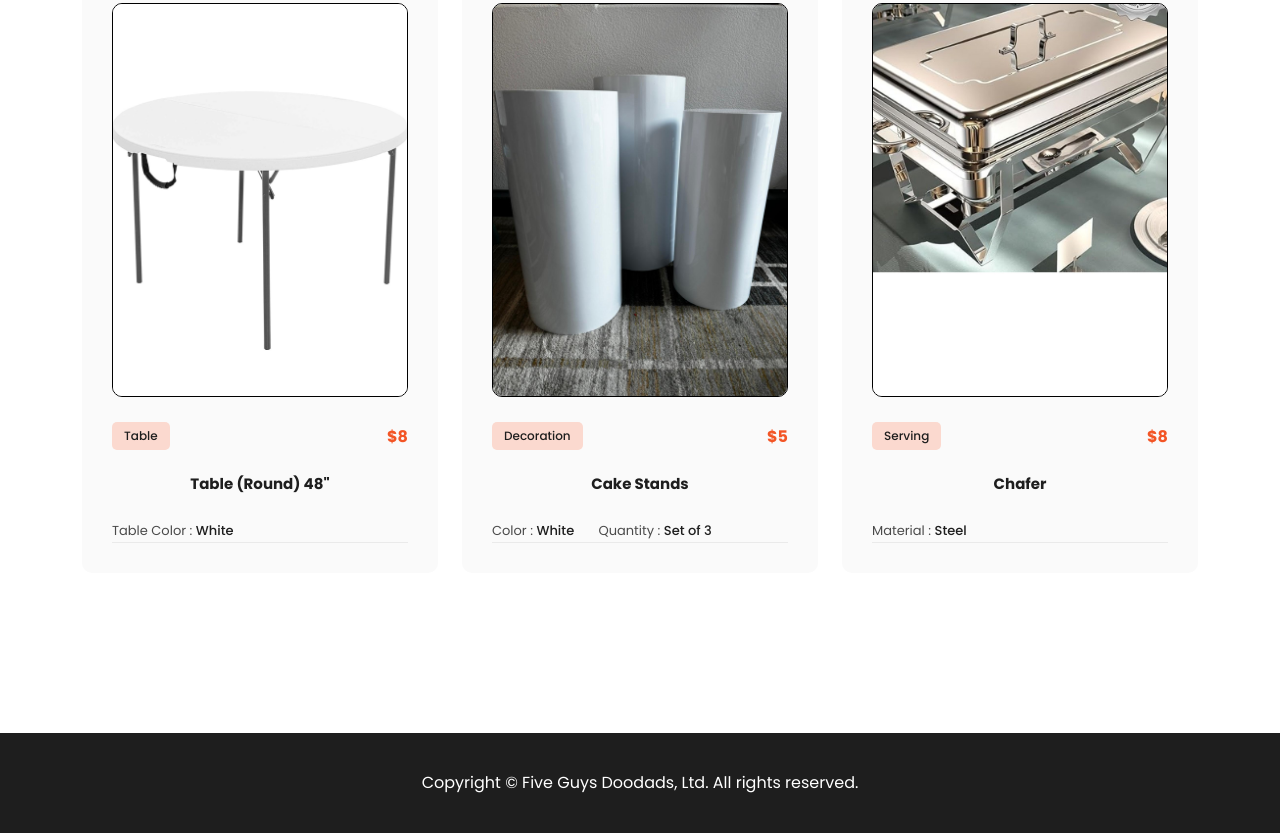
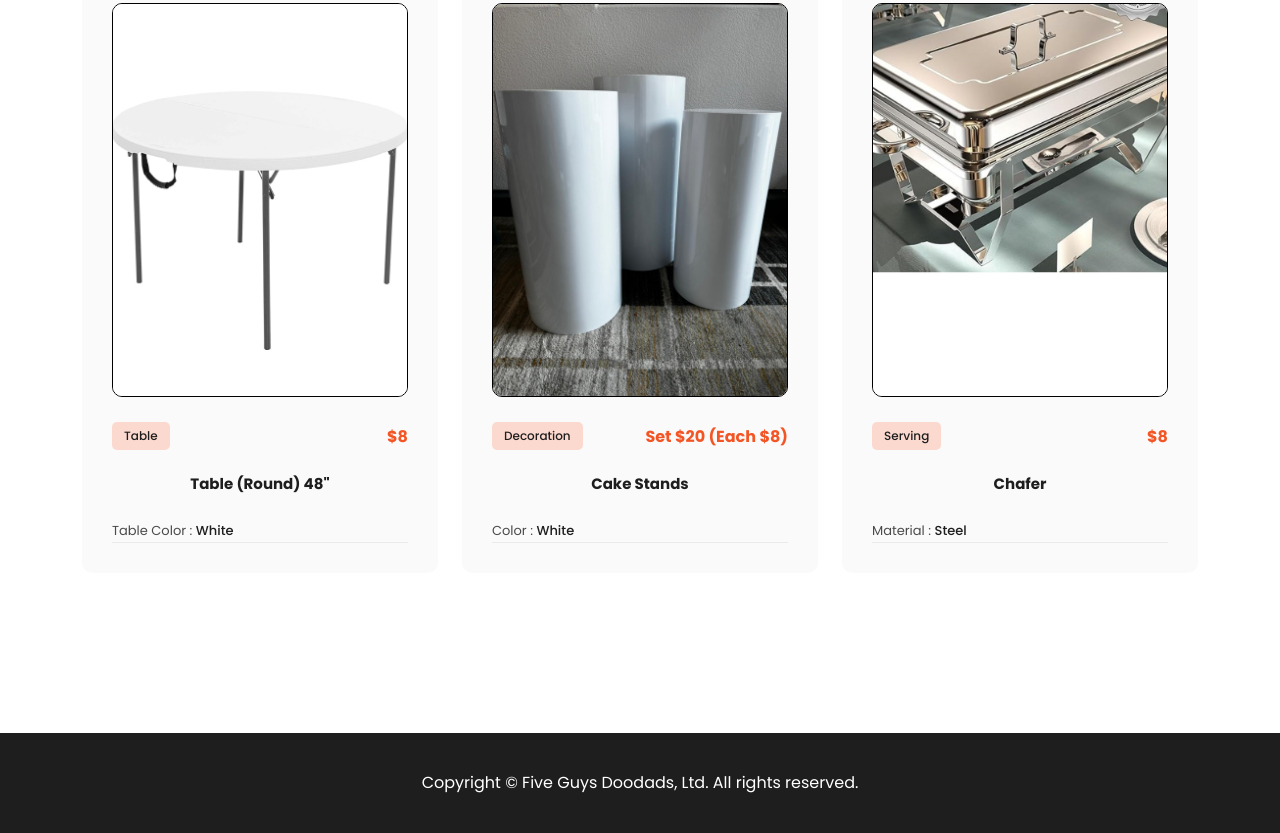
Before and after one commit to shkun/shkun.github.io, a plain HTML site: page properties.html in a window 1280 px wide. Shown: the part 1356-2189 px from the top of the page. Drawn offline with nearby package versions, Linux system fonts and the light colour scheme.

Commit message:
fix cake stand price

```diff
--- a/properties.html
+++ b/properties.html
@@ -178,11 +178,10 @@ https://templatemo.com/tm-591-villa-agency
           <div class="item">
             <img src="assets/images/cake-stands.jpg" alt="">
             <span class="category">Decoration</span>
-            <h6>$5</h6>
+            <h6>Set $20 (Each $8)</h6>
             <h4><a href="property-details.html">Cake Stands</a></h4>
             <ul>
               <li>Color : <span>White</span></li>
-              <li>Quantity : <span>Set of 3</span></li>
             </ul>
           </div>
         </div>
```
